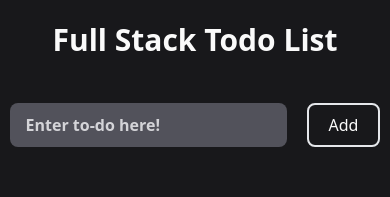
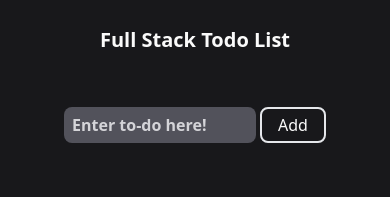
Before and after one commit to JJ-LXIX/full_stack_notes_app, a Next.js app: page / in a window 390 px wide. Shown: the top 197 px of the page. Built offline with nearby package versions, Linux system fonts and the light colour scheme; no server answers; the database is empty.

Commit message:
changed ui on smaller mobile screens

```diff
--- a/Components/InputTodo.tsx
+++ b/Components/InputTodo.tsx
@@ -47,18 +47,21 @@ function InputTodo() {
 
   return (
     <div className="w-full flex flex-col justify-around items-center  h-[20vh] ">
-      <h1 className="text-3xl font-bold">Full Stack Todo List</h1>
-      <form className="flex gap-5 " onSubmit={formSubmit}>
+      <h1 className="text-xl lg:text-3xl font-bold ">Full Stack Todo List</h1>
+      <form
+        className="flex gap-1 sm:gap-2 lg:gap-4 max-w-[80%] px-2"
+        onSubmit={formSubmit}
+      >
         <input
           type="text"
-          className="bg-zinc-600 px-4 rounded-lg  font-semibold placeholder:text-zinc-300"
+          className="bg-zinc-600 w-[12rem] sm:w-[14rem] md:w-[16rem] lg:w-[18rem] px-2 md:px-4 rounded-lg lg:pr-20 font-semibold placeholder:text-zinc-300"
           value={description}
           placeholder="Enter to-do here!"
           onChange={(e) => {
             setDescription(e.target.value);
           }}
         />
-        <button className="flex justify-center items-center h-5 p-5 border-2 rounded-lg hover:scale-110 active:scale-95 transition-all duration-300">
+        <button className="flex justify-center items-center h-2 p-4 lg:h-5 lg:p-5 border-2 rounded-lg hover:scale-110 active:scale-95 transition-all duration-300">
           Add
         </button>
       </form>
```
